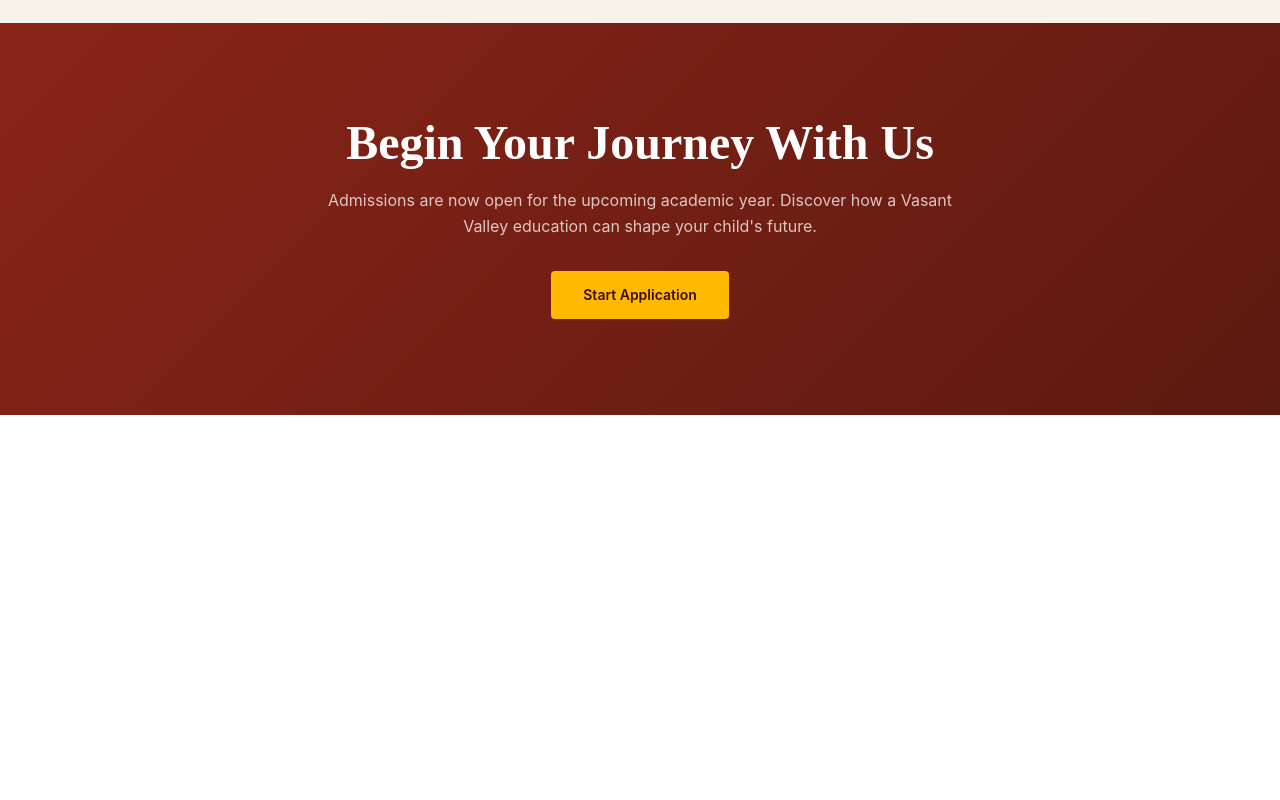
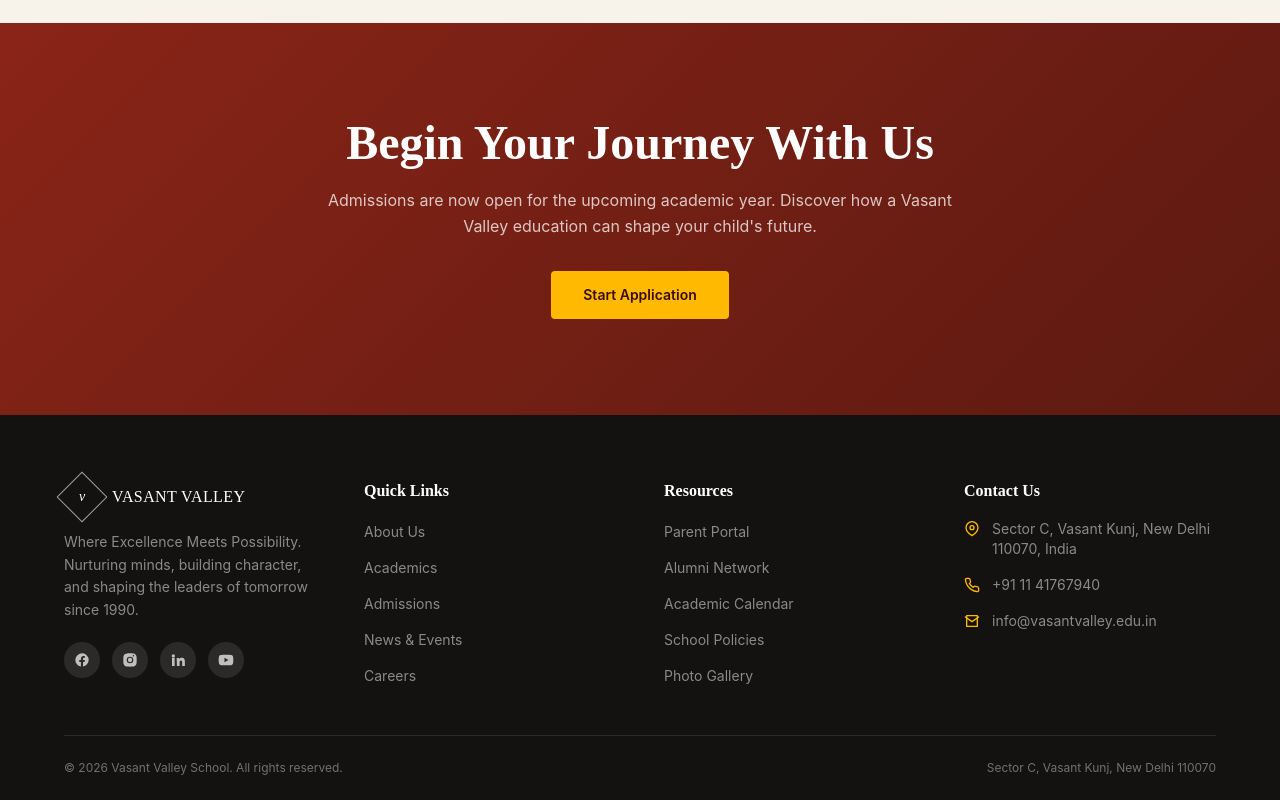
Before and after one commit to Sagarshetty9/DETTROIN-INT-Sagar-VasantValley, a React (Vite) app: page / in a window 1280 px wide. Shown: the part 3107-3907 px from the top of the page. Before the commit the page ends 3522 px from the top, so only its background shows below. Built offline with nearby package versions, Linux system fonts and the light colour scheme.

Commit message:
Implemented Footer

```diff
--- /dev/null
+++ b/src/layout/Footer.jsx
@@ -0,0 +1,129 @@
+import React from "react";
+
+const QUICK_LINKS = ["About Us", "Academics", "Admissions", "News & Events", "Careers"];
+const RESOURCES = [
+  "Parent Portal",
+  "Alumni Network",
+  "Academic Calendar",
+  "School Policies",
+  "Photo Gallery",
+];
+
+const SOCIALS = [
+  { label: "Facebook", path: "M22 12a10 10 0 1 0-11.6 9.9v-7H7.9V12h2.5V9.8c0-2.5 1.5-3.9 3.8-3.9 1.1 0 2.2.2 2.2.2v2.4h-1.3c-1.2 0-1.6.8-1.6 1.6V12h2.8l-.4 2.9h-2.4v7A10 10 0 0 0 22 12z" },
+  { label: "Instagram", path: "M12 2c2.7 0 3.1 0 4.1.1 1.1 0 1.8.2 2.4.5.6.3 1.2.6 1.7 1.2.5.5.9 1.1 1.2 1.7.2.6.4 1.3.5 2.4.1 1 .1 1.4.1 4.1s0 3.1-.1 4.1c0 1.1-.2 1.8-.5 2.4-.3.6-.6 1.2-1.2 1.7-.5.5-1.1.9-1.7 1.2-.6.2-1.3.4-2.4.5-1 .1-1.4.1-4.1.1s-3.1 0-4.1-.1c-1.1 0-1.8-.2-2.4-.5-.6-.3-1.2-.6-1.7-1.2-.5-.5-.9-1.1-1.2-1.7-.2-.6-.4-1.3-.5-2.4C2 15.1 2 14.7 2 12s0-3.1.1-4.1c0-1.1.2-1.8.5-2.4.3-.6.6-1.2 1.2-1.7.5-.5 1.1-.9 1.7-1.2.6-.2 1.3-.4 2.4-.5C8.9 2 9.3 2 12 2zm0 5a5 5 0 1 0 0 10 5 5 0 0 0 0-10zm0 8.2a3.2 3.2 0 1 1 0-6.4 3.2 3.2 0 0 1 0 6.4zm5.2-8.4a1.2 1.2 0 1 0 0-2.4 1.2 1.2 0 0 0 0 2.4z" },
+  { label: "LinkedIn", path: "M4.98 3.5a2.5 2.5 0 1 1 0 5 2.5 2.5 0 0 1 0-5zM3 9h4v12H3zM10 9h3.8v1.7h.1c.5-.9 1.8-1.9 3.7-1.9 4 0 4.7 2.6 4.7 6V21h-4v-5.4c0-1.3 0-3-1.8-3s-2.1 1.4-2.1 2.9V21h-4z" },
+  { label: "YouTube", path: "M23 12s0-3.6-.5-5.3a3 3 0 0 0-2.1-2.1C18.7 4 12 4 12 4s-6.7 0-8.4.6a3 3 0 0 0-2.1 2.1C1 8.4 1 12 1 12s0 3.6.5 5.3a3 3 0 0 0 2.1 2.1C5.3 20 12 20 12 20s6.7 0 8.4-.6a3 3 0 0 0 2.1-2.1C23 15.6 23 12 23 12zM9.7 15.5V8.5l6 3.5z" },
+];
+
+const Footer = () => {
+  return (
+    <footer className="bg-[#141210] px-8 pt-16 pb-6 md:px-14">
+      <div className="mx-auto grid max-w-6xl grid-cols-1 gap-12 pb-12 sm:grid-cols-2 lg:grid-cols-4">
+        {/* Logo + blurb + socials */}
+        <div>
+          <div className="mb-4 flex items-center gap-3">
+            <div className="flex h-9 w-9 rotate-45 items-center justify-center border border-white/60">
+              <span className="-rotate-45 font-serif text-sm italic text-white">v</span>
+            </div>
+            <span className="font-serif text-base tracking-wide text-white">
+              VASANT VALLEY
+            </span>
+          </div>
+          <p className="mb-5 text-sm leading-relaxed text-white/50">
+            Where Excellence Meets Possibility. Nurturing minds, building
+            character, and shaping the leaders of tomorrow since 1990.
+          </p>
+          <div className="flex gap-3">
+            {SOCIALS.map((s) => (
+              <a
+                key={s.label}
+                href="#"
+                aria-label={s.label}
+                className="flex h-9 w-9 items-center justify-center rounded-full bg-white/10 text-white/70 transition-colors hover:bg-amber-400 hover:text-[#141210]"
+              >
+                <svg width="16" height="16" viewBox="0 0 24 24" fill="currentColor">
+                  <path d={s.path} />
+                </svg>
+              </a>
+            ))}
+          </div>
+        </div>
+
+        {/* Quick Links */}
+        <div>
+          <h4 className="mb-4 font-serif text-base font-semibold text-white">
+            Quick Links
+          </h4>
+          <ul className="space-y-3">
+            {QUICK_LINKS.map((item) => (
+              <li key={item}>
+                <a
+                  href="#"
+                  className="text-sm text-white/50 transition-colors hover:text-amber-400"
+                >
+                  {item}
+                </a>
+              </li>
+            ))}
+          </ul>
+        </div>
+
+        {/* Resources */}
+        <div>
+          <h4 className="mb-4 font-serif text-base font-semibold text-white">
+            Resources
+          </h4>
+          <ul className="space-y-3">
+            {RESOURCES.map((item) => (
+              <li key={item}>
+                <a
+                  href="#"
+                  className="text-sm text-white/50 transition-colors hover:text-amber-400"
+                >
+                  {item}
+                </a>
+              </li>
+            ))}
+          </ul>
+        </div>
+
+        {/* Contact */}
+        <div>
+          <h4 className="mb-4 font-serif text-base font-semibold text-white">
+            Contact Us
+          </h4>
+          <ul className="space-y-4 text-sm text-white/50">
+            <li className="flex gap-3">
+              <svg className="mt-0.5 h-4 w-4 shrink-0 text-amber-400" viewBox="0 0 24 24" fill="none" stroke="currentColor" strokeWidth="2">
+                <path d="M21 10c0 6-9 12-9 12s-9-6-9-12a9 9 0 0 1 18 0z" strokeLinecap="round" strokeLinejoin="round" />
+                <circle cx="12" cy="10" r="3" />
+              </svg>
+              <span>Sector C, Vasant Kunj, New Delhi 110070, India</span>
+            </li>
+            <li className="flex gap-3">
+              <svg className="mt-0.5 h-4 w-4 shrink-0 text-amber-400" viewBox="0 0 24 24" fill="none" stroke="currentColor" strokeWidth="2">
+                <path d="M22 16.9v3a2 2 0 0 1-2.2 2 19.8 19.8 0 0 1-8.6-3 19.5 19.5 0 0 1-6-6 19.8 19.8 0 0 1-3-8.7A2 2 0 0 1 4.1 2h3a2 2 0 0 1 2 1.7c.1.9.3 1.8.6 2.7a2 2 0 0 1-.5 2.1L8 9.6a16 16 0 0 0 6 6l1.1-1.2a2 2 0 0 1 2.1-.5c.9.3 1.8.5 2.7.6a2 2 0 0 1 1.7 2z" strokeLinecap="round" strokeLinejoin="round" />
+              </svg>
+              <span>+91 11 41767940</span>
+            </li>
+            <li className="flex gap-3">
+              <svg className="mt-0.5 h-4 w-4 shrink-0 text-amber-400" viewBox="0 0 24 24" fill="none" stroke="currentColor" strokeWidth="2">
+                <path d="M4 4h16v16H4z" strokeLinecap="round" strokeLinejoin="round" />
+                <path d="m22 6-10 7L2 6" strokeLinecap="round" strokeLinejoin="round" />
+              </svg>
+              <span>info@vasantvalley.edu.in</span>
+            </li>
+          </ul>
+        </div>
+      </div>
+
+      <div className="mx-auto flex max-w-6xl flex-col items-center justify-between gap-3 border-t border-white/10 pt-6 text-xs text-white/40 sm:flex-row">
+        <p>© 2026 Vasant Valley School. All rights reserved.</p>
+        <p>Sector C, Vasant Kunj, New Delhi 110070</p>
+      </div>
+    </footer>
+  )
+}
+
+export default Footer
--- a/src/pages/Home.jsx
+++ b/src/pages/Home.jsx
@@ -5,7 +5,7 @@
 import CultivatingMinds from "../components/CultivatingMinds";
 import LatestNews from "../components/LatestNews";
 import Admissions from "../components/Admissions";
-// import Footer from "../components/layout/Footer";
+import Footer from "../layout/Footer";
 
 export default function Home() {
   return (
@@ -16,7 +16,7 @@
       <CultivatingMinds />
       <LatestNews />
       <Admissions />
-      {/* <Footer /> */}
+      <Footer />
     </div>
   );
 }
```
